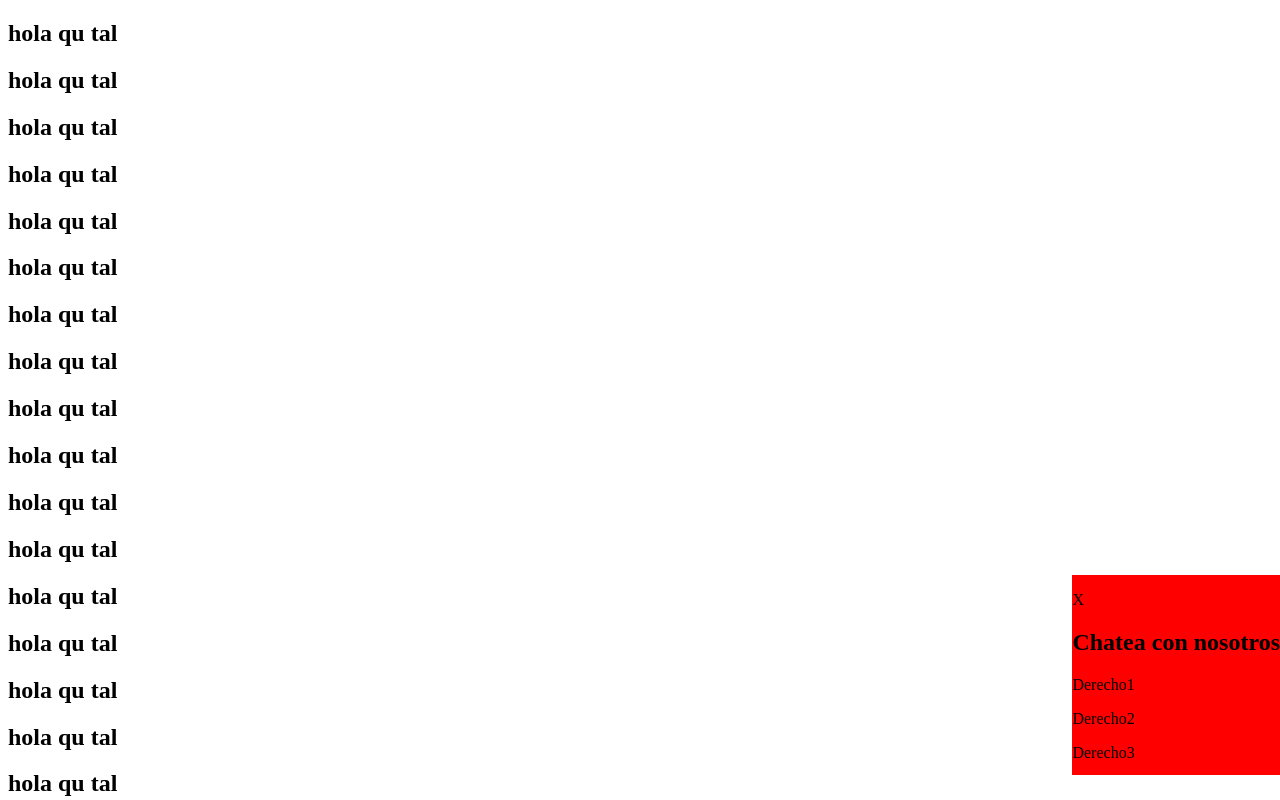
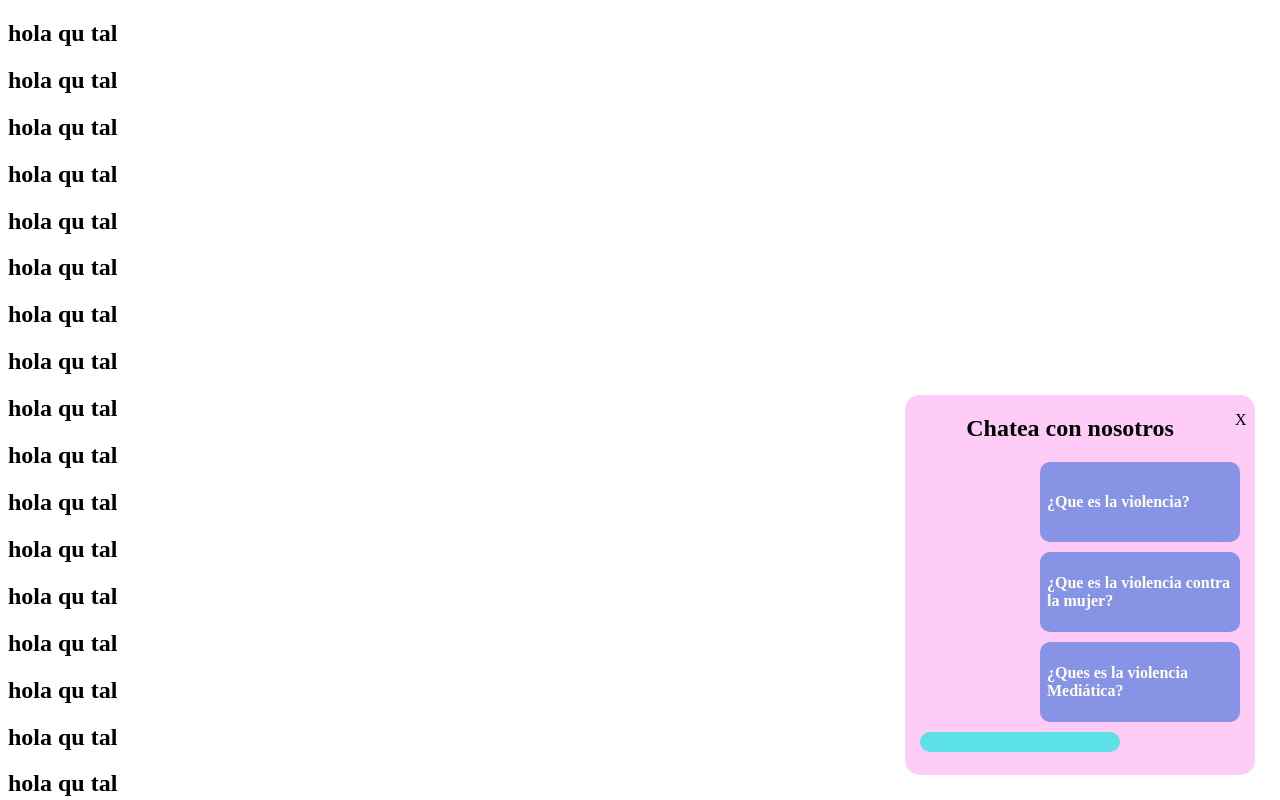
Before and after one commit to JosseMontano/sienteSegura, a React (Vite) app: page / in a window 1280 px wide. Both pictures are taken after a click on the element 1232 px from the left and 752 px from the top of the page. Shown: the top 800 px of the page. Built offline with nearby package versions, Linux system fonts and the light colour scheme.

Commit message:
add chat

```diff
--- a/src/App.tsx
+++ b/src/App.tsx
@@ -1,10 +1,42 @@
 import { useState } from "react";
 import ImgRobot from "./assets/robot.png";
+
+interface QuestionsType {
+  question: string;
+  response: string;
+}
+
 function App() {
   const [showChat, setShowChat] = useState(false);
 
   const handleShowChat = () => {
     setShowChat(!showChat);
+  };
+
+  //======== CHAT ========
+
+  const [responseQuestion, setResponseQuestion] = useState("");
+
+  const questions: QuestionsType[] = [
+    {
+      question: "¿Que es la violencia?",
+      response:
+        "La violencia es un concepto amplio y complejo que se refiere a la acción o comportamiento que causa daño, sufrimiento, lesiones físicas o psicológicas, o incluso la muerte, hacia otras personas o hacia uno mismo. Es un acto intencional que implica el uso de la fuerza, la coacción o la intimidación para ejercer dominio, control o poder sobre otra persona.",
+    },
+    {
+      question: "¿Que es la violencia contra la mujer?",
+      response:
+        "Según la Ley No 348 “Ley integral para garantizar a las mujeres un vida libre de violencia” conceptualiza la violencia contra la mujer como cualquier acción o conducta, por el hecho de ser mujer, que cause muerte, daño o sufrimiento físico, sexual o psicológico a la mujer, puede ocurrir en el ámbito privado como en el ámbito público",
+    },
+    {
+      question: "¿Ques es la violencia Mediática?",
+      response:
+        "Es aquella producida por los medios masivos de comunicación a través de publicaciones, difusión de mensajes e imágenes, que discriminan, deshonran, humillan a las mujeres. Por ejemplo, difundir imágenes de mujeres en grupos de whatsapp.",
+    },
+  ];
+
+  const handleChangeResponse = (response: string) => {
+    setResponseQuestion(response);
   };
 
   return (
@@ -44,17 +76,27 @@ function App() {
       {showChat && (
         <div className="containerContent">
           <div>
-            <p onClick={handleShowChat}>X</p>
-            <h2>Chatea con nosotros</h2>
-            <div>
-              <p>Derecho1</p>
+            <div className="container_header">
+              <div className="title">
+                <h2>Chatea con nosotros</h2>
+              </div>
+              <div className="close">
+                <p onClick={handleShowChat}>X</p>
+              </div>
             </div>
-            <div>
-              <p>Derecho2</p>
+
+            <div className="containerQuestions">
+              {questions.map((v) => (
+                <div
+                  className="questionChat"
+                  onClick={() => handleChangeResponse(v.response)}
+                >
+                  <p>{v.question}</p>
+                </div>
+              ))}
             </div>
-            <div>
-              <p>Derecho3</p>
-            </div>
+
+            <div className="containerResponse">{responseQuestion}</div>
           </div>
         </div>
       )}
--- a/src/index.css
+++ b/src/index.css
@@ -1,3 +1,7 @@
+*{
+  box-sizing: border-box;
+}
+
 .containerChat {
   position: fixed;
   bottom: 0;
@@ -6,12 +10,32 @@
 }
 
 .containerContent {
-  background-color: red;
+  background-color: #ffccf7;
   height: 200px;
+  width: 350px;
+  height: 380px;
   position: fixed;
   bottom: 0;
   right: 0%;
-  margin-bottom: 25px;
+  margin: 0px 25px 25px 0px;
+  overflow-y: scroll;
+  border-radius: 15px;
+}
+
+.container_header {
+  display: flex;
+  flex-direction: row;
+}
+
+.container_header .title {
+  width: 350px;
+  text-align: center;
+}
+
+.containerContent .close {
+  text-align: end;
+  width: 10px;
+  margin-right: 10px;
 }
 
 .iconoChat {
@@ -30,3 +54,39 @@
   width: 50px;
   height: 50px;
 }
+
+.containerQuestions{
+  display:flex;
+  flex-direction: column;
+  gap:10px;
+  align-items: flex-end;
+}
+
+.questionChat{
+  background-color: #8793e4;
+  width: 200px;
+  height: 80px;
+  padding: 0px 7px;
+  margin-right: 15px;
+  border-radius: 10px;
+  display: flex;
+  flex-direction: column;
+  justify-content: center;
+  cursor: pointer;
+  color:#fff;
+  font-weight: bold;
+}
+
+.questionChat:hover{
+  transform: scale(1.1);
+}
+
+.containerResponse{
+  background-color: #5ce1e6;
+  width: 200px;
+  padding: 10px 7px;
+  margin-left: 15px;
+  margin-top: 10px;
+  border-radius: 10px;
+  margin-bottom: 10px;
+}
```
